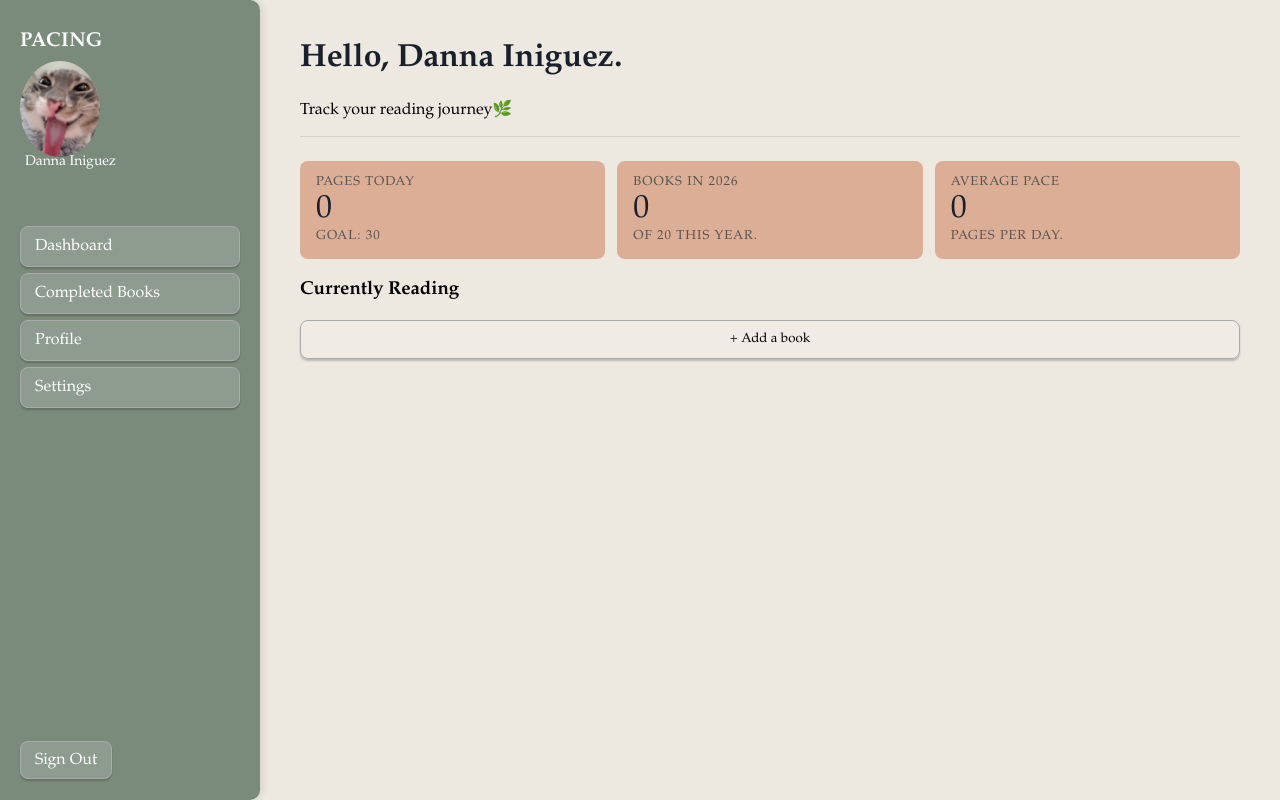
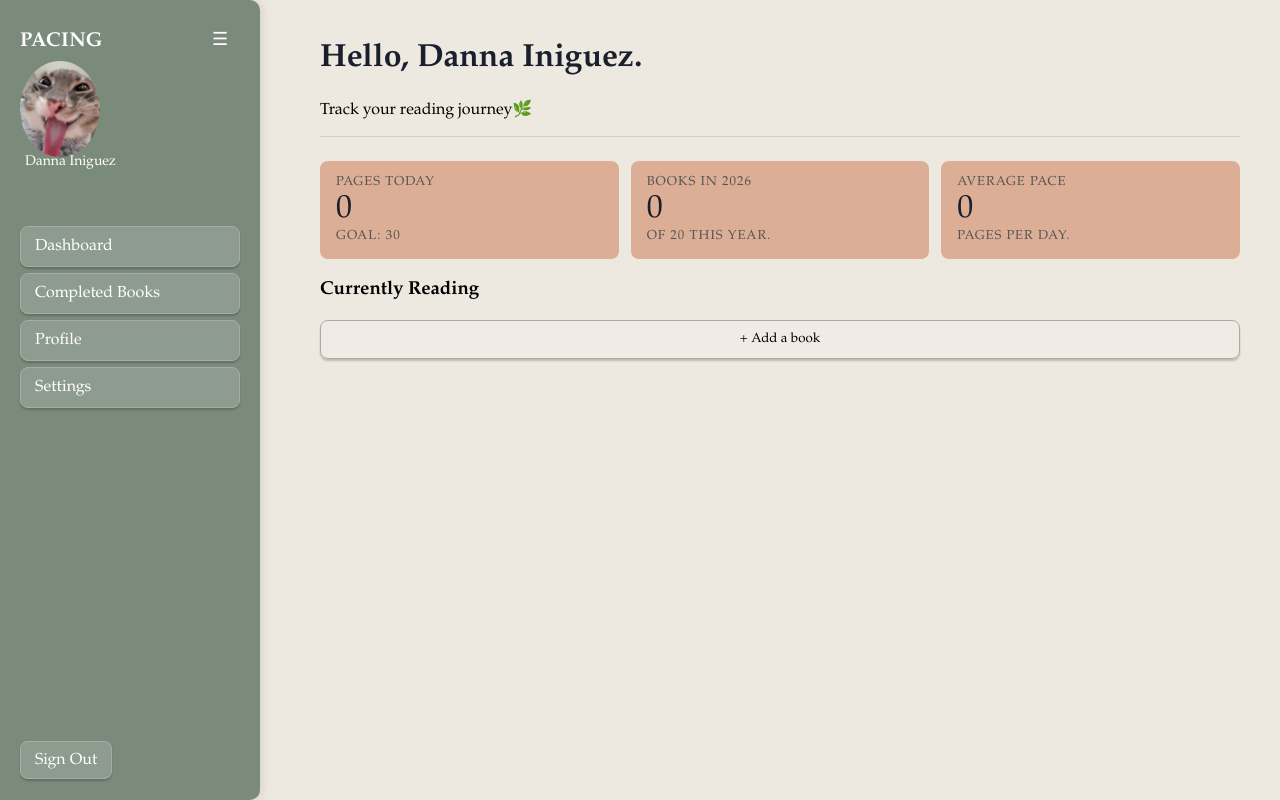
Before and after one commit to d1niguez/Pacing-Booktracker, a Flask app: page / in a window 1280 px wide. Run offline with Flask 3, Linux system fonts and the light colour scheme; a user stored in the database is signed in; data comes from the database, SQL or seed files in the repository; both versions use the stored data as it was after the commit; data that the repository does not hold is empty.

Commit message:
Added sidebar toggle button with smooth positioning.

```diff
--- a/static/style.css
+++ b/static/style.css
@@ -65,15 +65,15 @@
 
 /*Main Content Layout Styling*/
     .main-content {
-        margin-left: 260px;
-        padding: 40px;
-        min-height: 100vh;
-        box-sizing: border-box
+    margin-left: 260px;
+    padding: 40px 40px 40px 60px;
+    min-height: 100vh;
+    box-sizing: border-box;
     }
 
     .main-content h1{
         color: #1a1f2c;
-        margin-top:0
+        margin-top:0;
     }
 
     .main-content hr{
@@ -286,3 +286,34 @@
     color: red;
     text-align: center;
 }
+
+/*Sidebar Toggle styling*/
+
+.sidebar.hidden{
+    display: none;
+}
+
+.toggle-btn{
+    position: fixed;
+    top: 20px;
+    left:200px;
+    z-index: 20;
+    background:#7A8B7B;
+    color: white;
+    border: none;
+    padding: 8px 12px;
+    border-radius:8px;
+    cursor: pointer;
+    font-size:18px;
+}
+
+.toggle-btn.visible{
+    display:block;
+}
+
+.toggle-btn.shifted{
+    left:20px;
+}
+.main-content.expanded{
+    margin-left: 0;
+}
--- a/templates/dashboard.html
+++ b/templates/dashboard.html
@@ -11,8 +11,8 @@
 
 
 <body>
-
-<!-- Interactive Rounded Sidebar Layout -->
+    <button class = "toggle-btn" onclick = "toggleSidebar()">☰</button>
+    <!-- Interactive Rounded Sidebar Layout -->
 <aside class="sidebar">
     <h2>Pacing</h2>
     <div class = 'profile-section'>
@@ -35,7 +35,6 @@
     </div>
 
 </aside>
-
     <main class = 'main-content'>
         <h1>Hello, {{current_user.display_name}}.</h1>
         <p>Track your reading journey🌿</p>
@@ -86,6 +85,16 @@
         <a href="/add_book_form"><button class = 'add-book-btn'> + Add a book</button></a>
 
     </main>
+<script>
+    function toggleSidebar(){
+        const sidebar = document.querySelector('.sidebar');
+        const main = document.querySelector('.main-content');
+        const btn = document.querySelector('.toggle-btn');
+        sidebar.classList.toggle('hidden');
+        main.classList.toggle('expanded');
+        btn.classList.toggle('shifted')
+    }
+</script>
 
 </body>
 </html>
```
Also changed, not shown: instance/books.db, templates/base.html (added).
